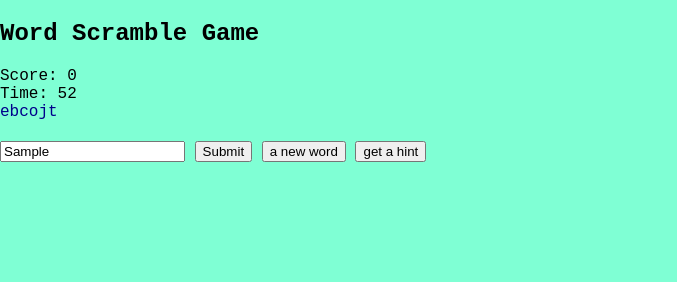
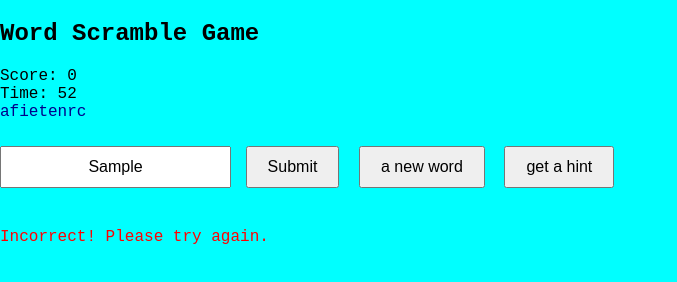
Before and after one commit to smiths1804/Web-Programming-CIT-3606, a plain HTML site: page Final Project/index.html in a window 1280 px wide. Both pictures are taken after typing "Sample" into the empty fields and a click on the button "Submit". Shown: the whole page, without its empty margins (0-677 px from the left). Drawn offline with Linux system fonts and the light colour scheme.

Commit message:
Made adjustments to html and js. CSS is now finished and all the buttons work as intended.

```diff
--- a/Final Project/WordScramble.js
+++ b/Final Project/WordScramble.js
@@ -1,5 +1,5 @@
 const words = [
-    "python", "programs", "react", "variable", "functions", "object", "fullstack", "interface"
+    "python", "programs", "react", "variable", "functions", "object", "fullstack", "interface", "devices", "software", "debugging"
 ];
 
 let currentWord = "";
@@ -17,7 +17,7 @@ function scrambleWord(word) {
     if (arr.every((c) => c === arr[0])) return word;
 
     let shuffled = word;
-    // Fisher-Yates shuffle, retry if result equals original (rare)
+    // Fisher-Yates shuffle
     while (shuffled === word) {
         for (let i = arr.length - 1; i > 0; i--) {
             const j = Math.floor(Math.random() * (i + 1));
@@ -73,7 +73,7 @@ function newWord() {
     const scrEl = $("scrambled-word");
     if (scrEl) scrEl.textContent = scrambled;
 
-    const guessEl = $("guess");
+    const guessEl = $("guess-word");
     if (guessEl) {
         guessEl.value = "";
         guessEl.focus();
@@ -89,7 +89,7 @@ function updateScore() {
 }
 
 function checkWord() {
-    const guessInput = $("guess");
+    const guessInput = $("guess-word");
     const message = $("message");
     if (!guessInput || !message) return;
 
@@ -130,7 +130,7 @@ document.addEventListener("DOMContentLoaded", () => {
     const submitBtn = $("submit-btn");
     const newBtn = $("new-btn");
     const hintBtn = $("hint-btn");
-    const guessInputEl = $("guess");
+    const guessInputEl = $("guess-word");
 
     if (submitBtn) submitBtn.addEventListener("click", checkWord);
     if (newBtn) newBtn.addEventListener("click", newWord);
--- a/Final Project/index.css
+++ b/Final Project/index.css
@@ -1,7 +1,7 @@
 body {
     margin: 0;
     font-family: 'Courier New', Courier, monospace;
-    background-color: aquamarine;
+    background-color: cyan;
 }
 
 h1 {
@@ -24,33 +24,45 @@ h1 {
 }
 
 #score {
-
+    size: medium;
+    margin-bottom: auto;
+    color: black;
 }
 
 #timer {
-
+    size: medium;
+    margin-bottom: auto;
+    color: black;
 }
 
-#guess {
-
+#guess-word {
+    text-align: center;
+    font-size: medium;
+    padding: 10px;
+    margin-bottom: 20px;
 }
 
 button {
-
+    font-size: medium;
+    padding: 10px 20px;
+    margin: 5px;
+    cursor: pointer;
 }
 
 #submit-btn {
-
+    size-adjust: auto;
 }
 
 #new-btn {
-
+    size-adjust: auto;
 }
 
 #hint-btn {
-
+    size-adjust: auto;
 }
 
 #message {
-
+    font-size: medium;
+    margin-top: 20px;
+    color: darkred;
 }
```
